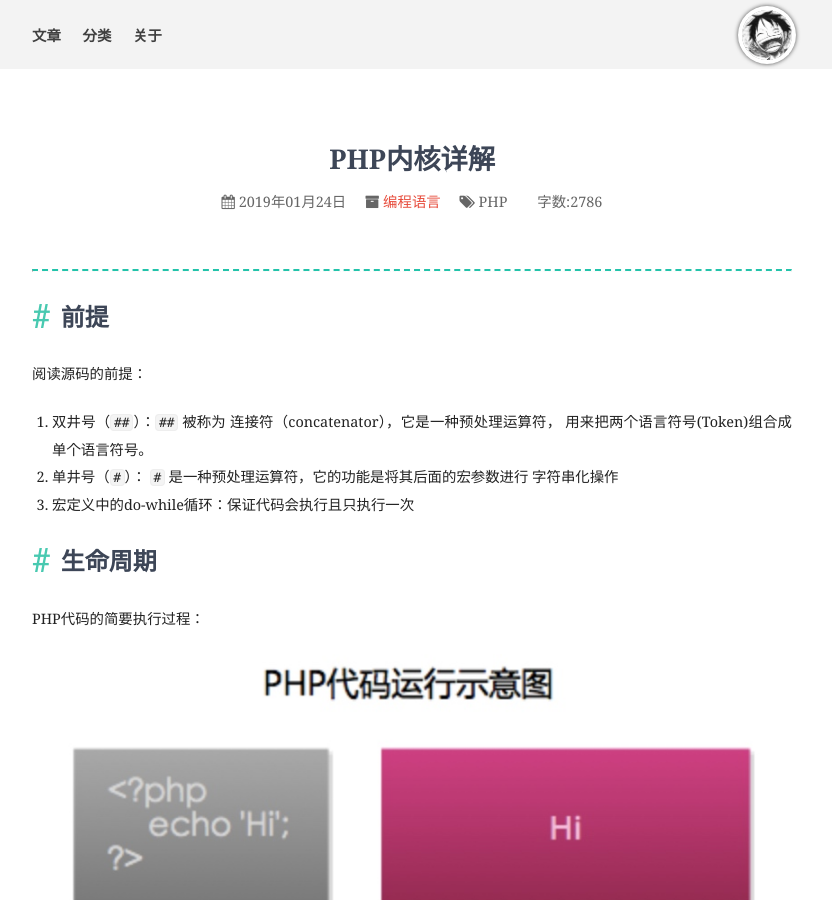
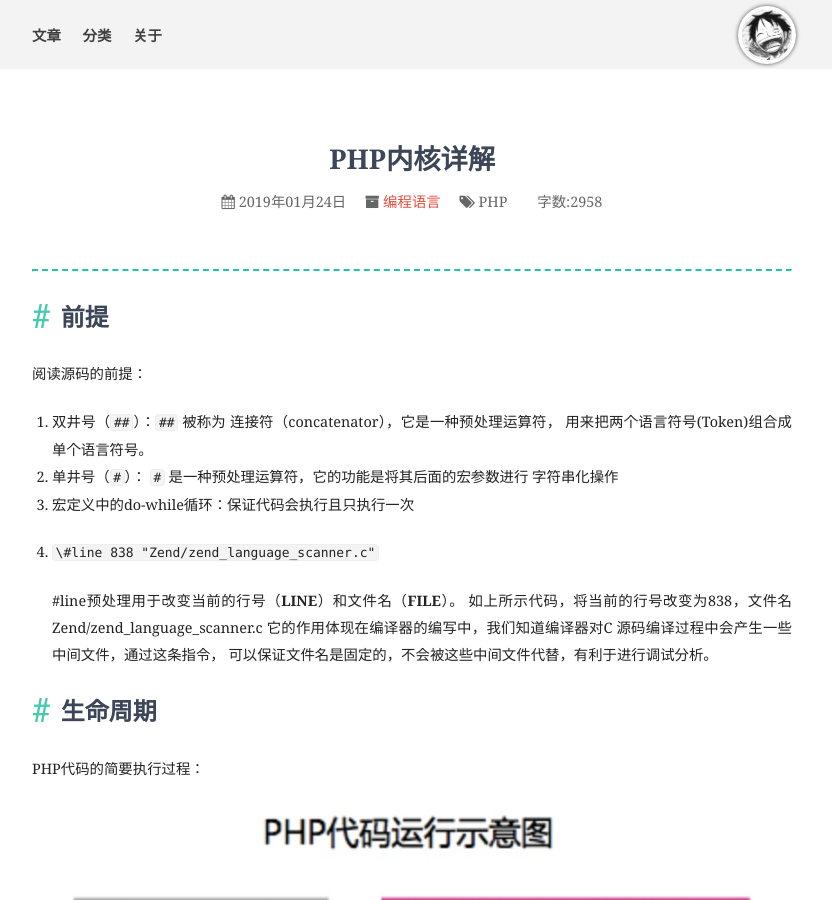
Before and after one commit to lanffy/lanffy.github.io, a Jekyll site: the page built from _posts/2019/2019-01-24-PHP-Internals.md, in a window 1280 px wide and 900 px high. Shown: the whole window, without its empty margins (228-1060 px from the left). Built offline with Jekyll 4.4.1, drawn with Linux system fonts in a browser that asks for light colours; nearby versions of some CDN libraries; comment, search, counter and statistics services are not loaded.

Commit message:
update post

```diff
--- a/_posts/2019/2019-01-24-PHP-Internals.md
+++ b/_posts/2019/2019-01-24-PHP-Internals.md
@@ -14,6 +14,9 @@ author_name: R_Lanffy
 1. 双井号（``##``）：``##`` 被称为 连接符（concatenator），它是一种预处理运算符， 用来把两个语言符号(Token)组合成单个语言符号。
 2. 单井号（``#``）： ``#`` 是一种预处理运算符，它的功能是将其后面的宏参数进行 字符串化操作
 3. 宏定义中的do-while循环：保证代码会执行且只执行一次
+4. ``\#line 838 "Zend/zend_language_scanner.c"``
+
+    \#line预处理用于改变当前的行号（__LINE__）和文件名（__FILE__）。 如上所示代码，将当前的行号改变为838，文件名Zend/zend_language_scanner.c 它的作用体现在编译器的编写中，我们知道编译器对C 源码编译过程中会产生一些中间文件，通过这条指令， 可以保证文件名是固定的，不会被这些中间文件代替，有利于进行调试分析。
 
 ## 生命周期
 
```
